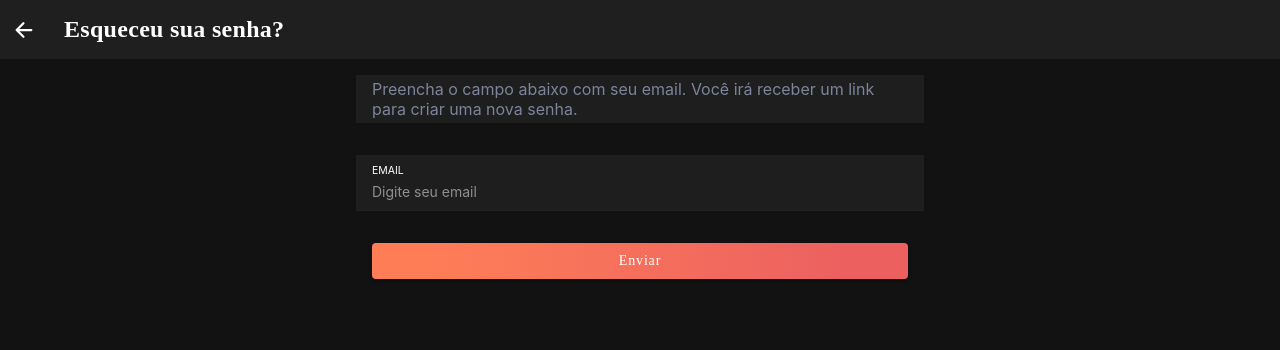
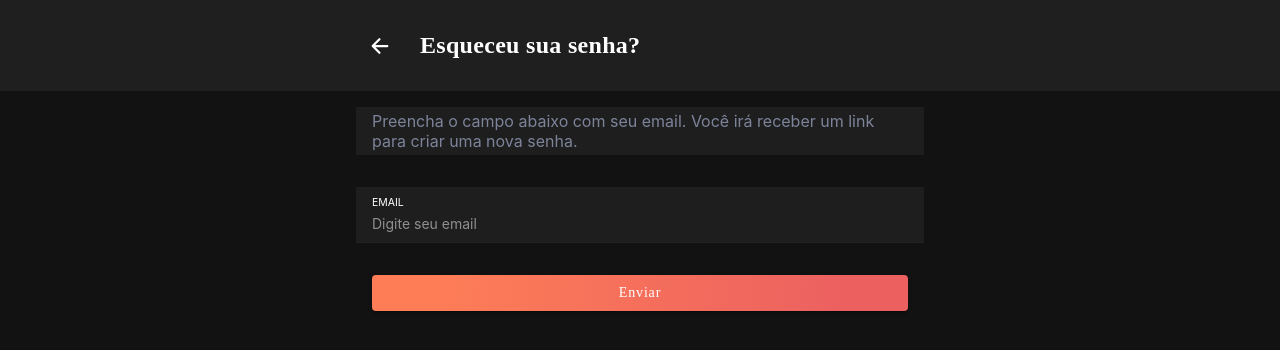
Before and after one commit to diegodld/bom-sabor, a React (Create React App) app: page /recuperar-senha in a window 1280 px wide. Shown: the top 350 px of the page. Built offline with nearby package versions, Linux system fonts and the light colour scheme; a web font is replaced by a local one.

Commit message:
align toolbar items

```diff
--- a/src/pages/forgotPassword/ConfirmCode.tsx
+++ b/src/pages/forgotPassword/ConfirmCode.tsx
@@ -21,13 +21,16 @@ const ConfirmCode = (props: Props) => {
   return (
     <IonPage>
       <IonToolbar>
-        <IonButtons slot="start">
-          <IonBackButton defaultHref="recuperar-senha" icon={arrowBack} />
-        </IonButtons>
-        <IonTitle className="subtitle ion-margin">
-          {" "}
-          Verificar número de telefone.
-        </IonTitle>
+        <Container>
+          <span style={{ display: "flex" }}>
+            <IonButtons slot="start">
+              <IonBackButton defaultHref="/recuperar-senha" icon={arrowBack} />
+            </IonButtons>
+            <IonTitle className="subtitle ion-margin">
+              Verificar número de telefone.
+            </IonTitle>
+          </span>
+        </Container>
       </IonToolbar>
 
       <IonContent fullscreen>
--- a/src/pages/forgotPassword/ForgotPassword.tsx
+++ b/src/pages/forgotPassword/ForgotPassword.tsx
@@ -20,10 +20,16 @@ const ForgotPassword = (props: Props) => {
   return (
     <IonPage>
       <IonToolbar>
-        <IonButtons slot="start">
-          <IonBackButton defaultHref="/login" icon={arrowBack} />
-        </IonButtons>
-        <IonTitle className="subtitle ion-margin">Esqueceu sua senha?</IonTitle>
+        <Container>
+          <span style={{ display: "flex" }}>
+            <IonButtons slot="start">
+              <IonBackButton defaultHref="/login" icon={arrowBack} />
+            </IonButtons>
+            <IonTitle className="subtitle ion-margin">
+              Esqueceu sua senha?
+            </IonTitle>
+          </span>
+        </Container>
       </IonToolbar>
 
       <IonContent fullscreen>
--- a/src/pages/forgotPassword/VerifyPhoneNumber.tsx
+++ b/src/pages/forgotPassword/VerifyPhoneNumber.tsx
@@ -20,12 +20,16 @@ const VerifyPhoneNumber = (props: Props) => {
   return (
     <IonPage>
       <IonToolbar>
+        <Container>
+          <span style={{ display: "flex" }}>
             <IonButtons slot="start">
               <IonBackButton defaultHref="/recuperar-senha" icon={arrowBack} />
             </IonButtons>
             <IonTitle className="subtitle ion-margin">
               Verificar número de telefone.
             </IonTitle>
+          </span>
+        </Container>
       </IonToolbar>
 
       <IonContent fullscreen>
```
Lines whose indentation alone changed are shown as unchanged.
